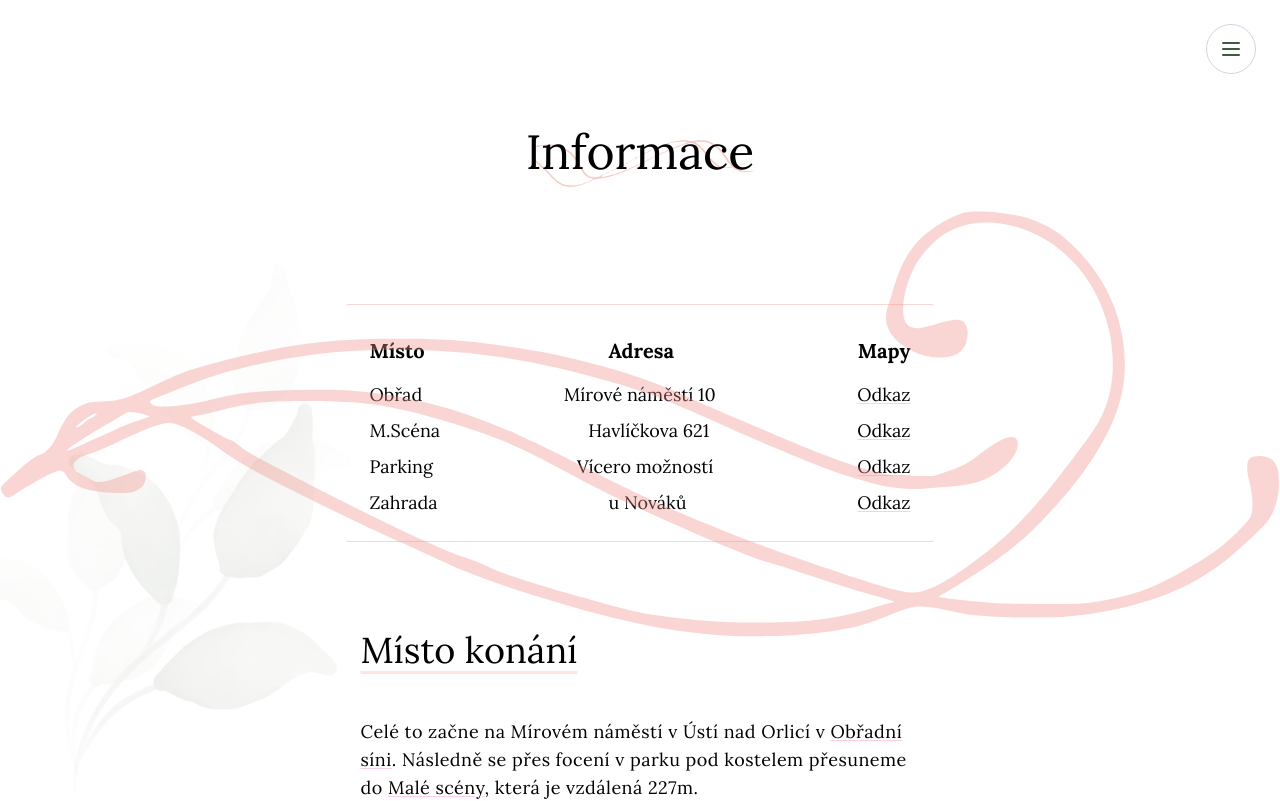
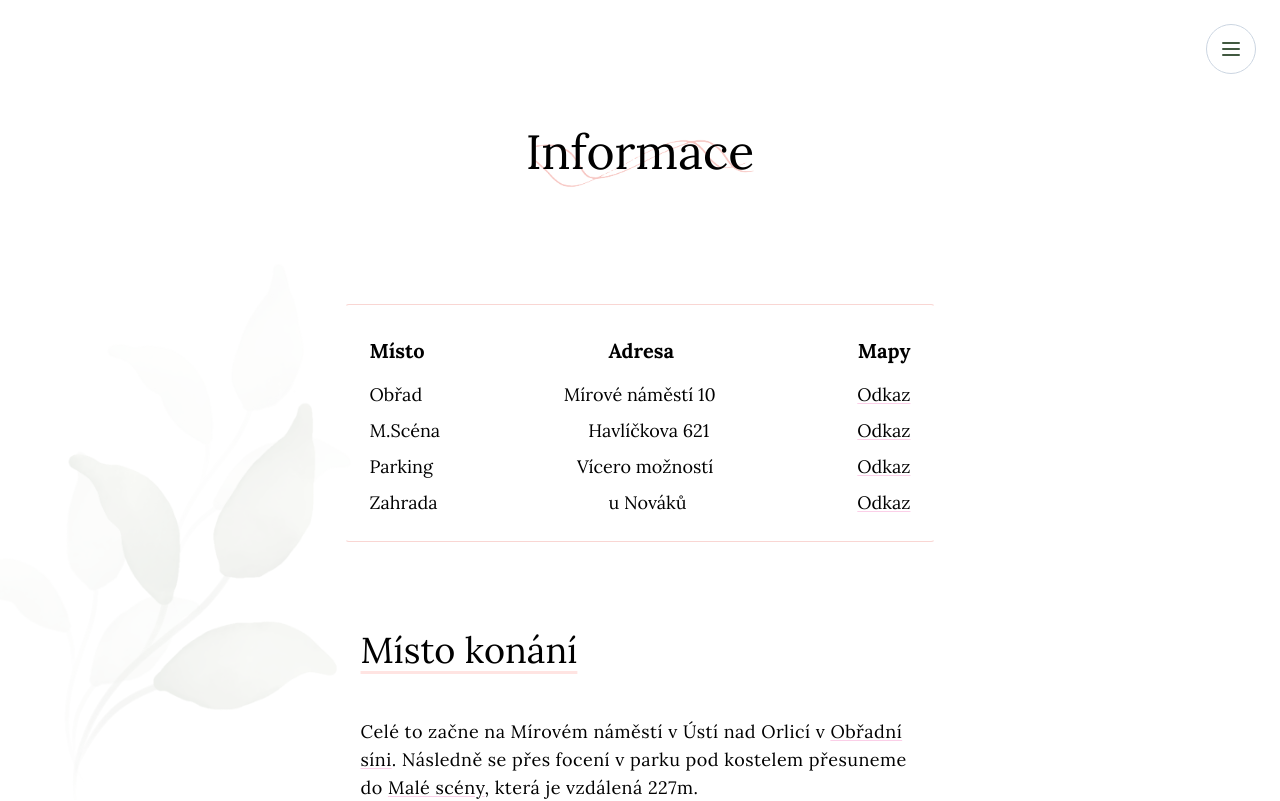
Before and after one commit to tomas-Novak-git/novakovi-svatba, a Next.js app: page /informace in a window 1280 px wide. Shown: the top 801 px of the page. Built offline with nearby package versions, Linux system fonts and the light colour scheme.

Commit message:
info img size

```diff
--- a/src/app/informace/page.js
+++ b/src/app/informace/page.js
@@ -99,11 +99,11 @@ const page = () => {
             nich.
           </span>
         </Paragraf>
-
         <Image
           src={Divider}
           alt='line divider'
-          fill
+          height={75}
+          width={150}
           className='self-center pt-12 h-[75px] w-[150px]'
         />
 
```
